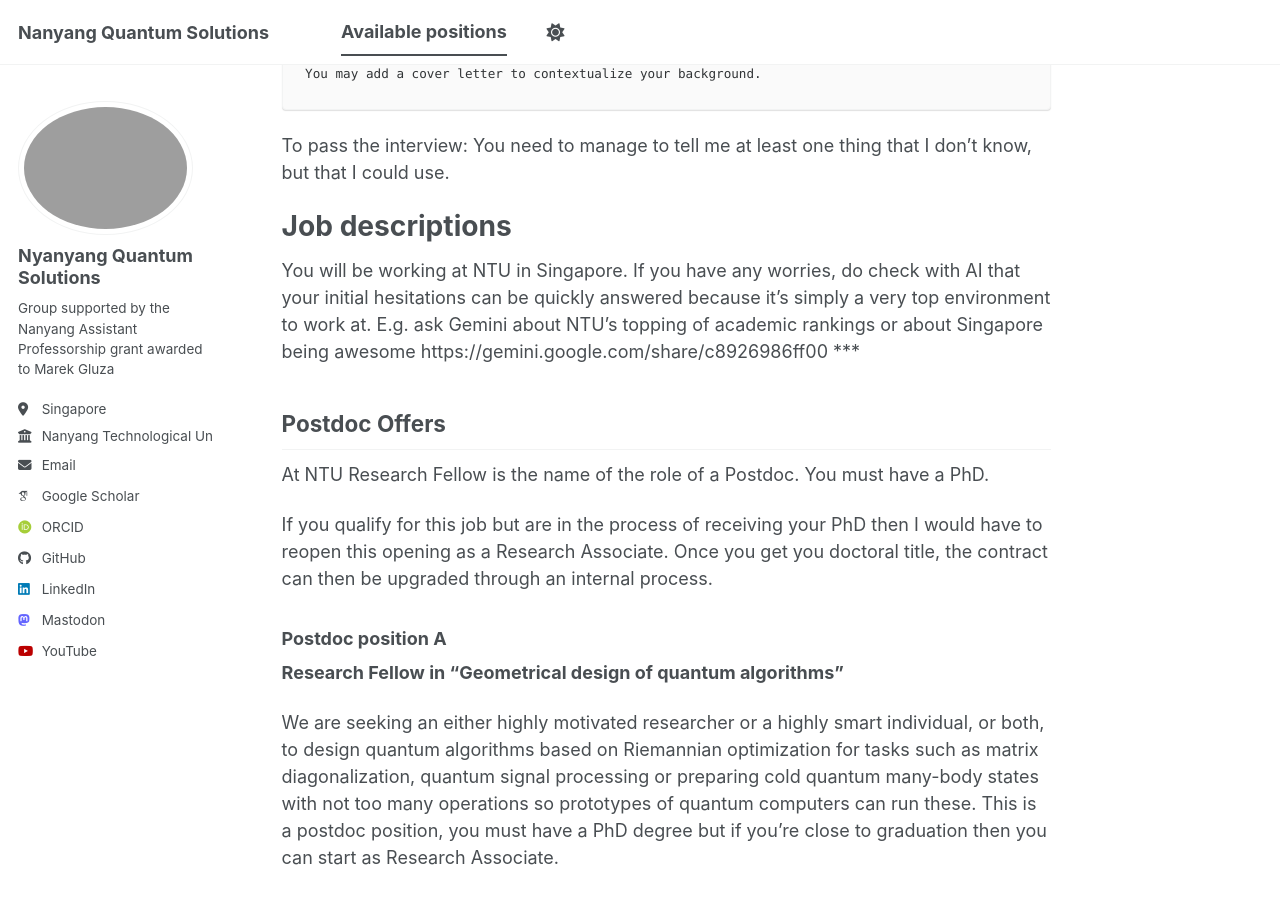
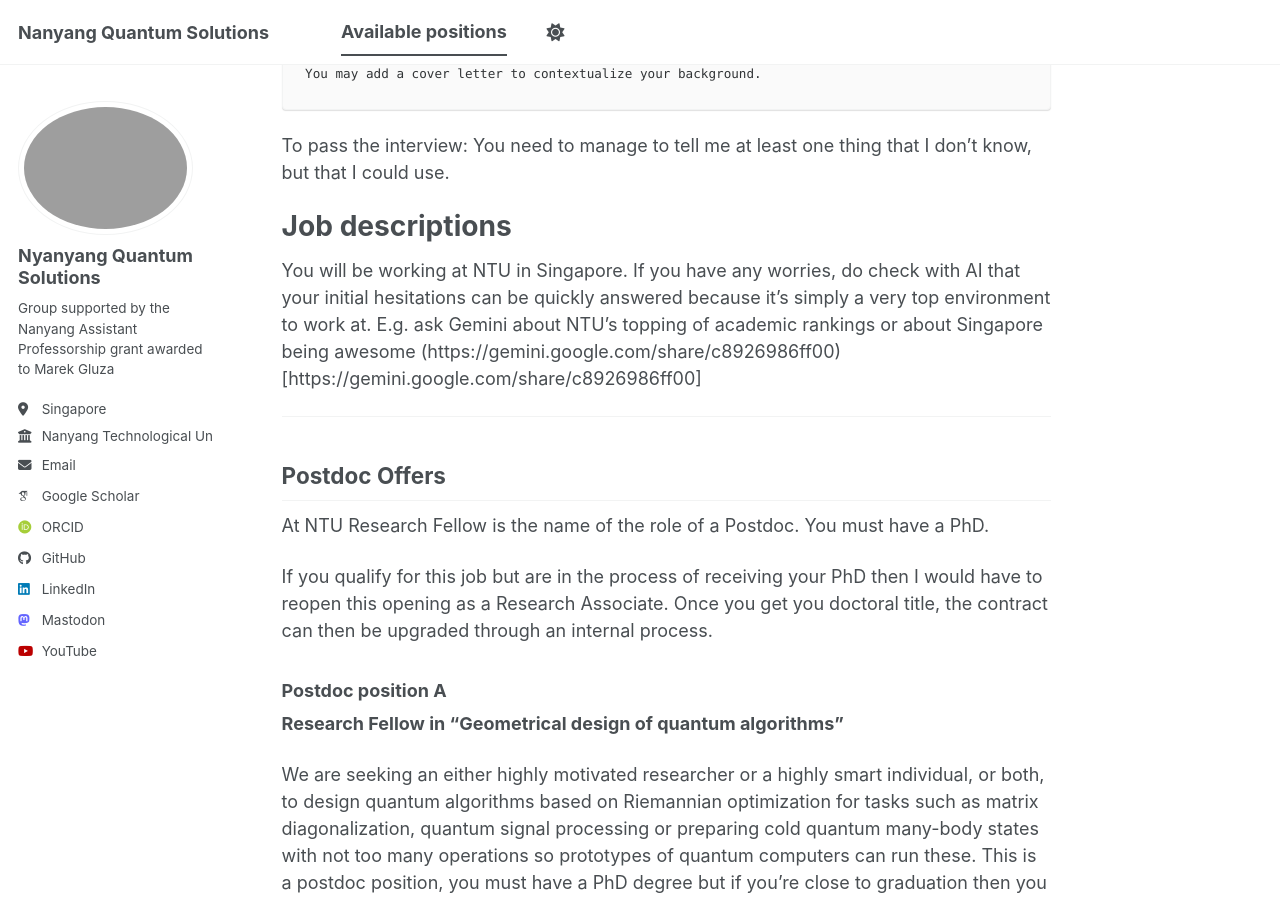
Before and after one commit to marekgluza/marekgluza.github.io, a Jekyll site: the page built from available_positions/openings.md, in a window 1280 px wide and 900 px high, scrolled down 1987 px. Built offline with Jekyll 4.4.1, drawn with Linux system fonts in a browser that asks for light colours; some web fonts are replaced; a script bundle is joined from its source files by our own code; library files that are not in the unit come from our copies; some of the changed lines change nothing that is shown.

Commit message:
Fix link formatting in job description
Updated the link format in the job description for clarity.

```diff
--- a/available_positions/openings.md
+++ b/available_positions/openings.md
@@ -54,7 +54,8 @@
 
 # Job descriptions
 
-You will be working at NTU in Singapore. If you have any worries, do check with AI that your initial hesitations can be quickly answered because it's simply a very top environment to work at. E.g. ask Gemini about NTU's topping of academic rankings or about Singapore being awesome https://gemini.google.com/share/c8926986ff00
+You will be working at NTU in Singapore. If you have any worries, do check with AI that your initial hesitations can be quickly answered because it's simply a very top environment to work at. E.g. ask Gemini about NTU's topping of academic rankings or about Singapore being awesome (https://gemini.google.com/share/c8926986ff00)[https://gemini.google.com/share/c8926986ff00]
+
 ***
 ## Postdoc Offers
 At NTU Research Fellow is the name of the role of a Postdoc. You must have a PhD.
```
